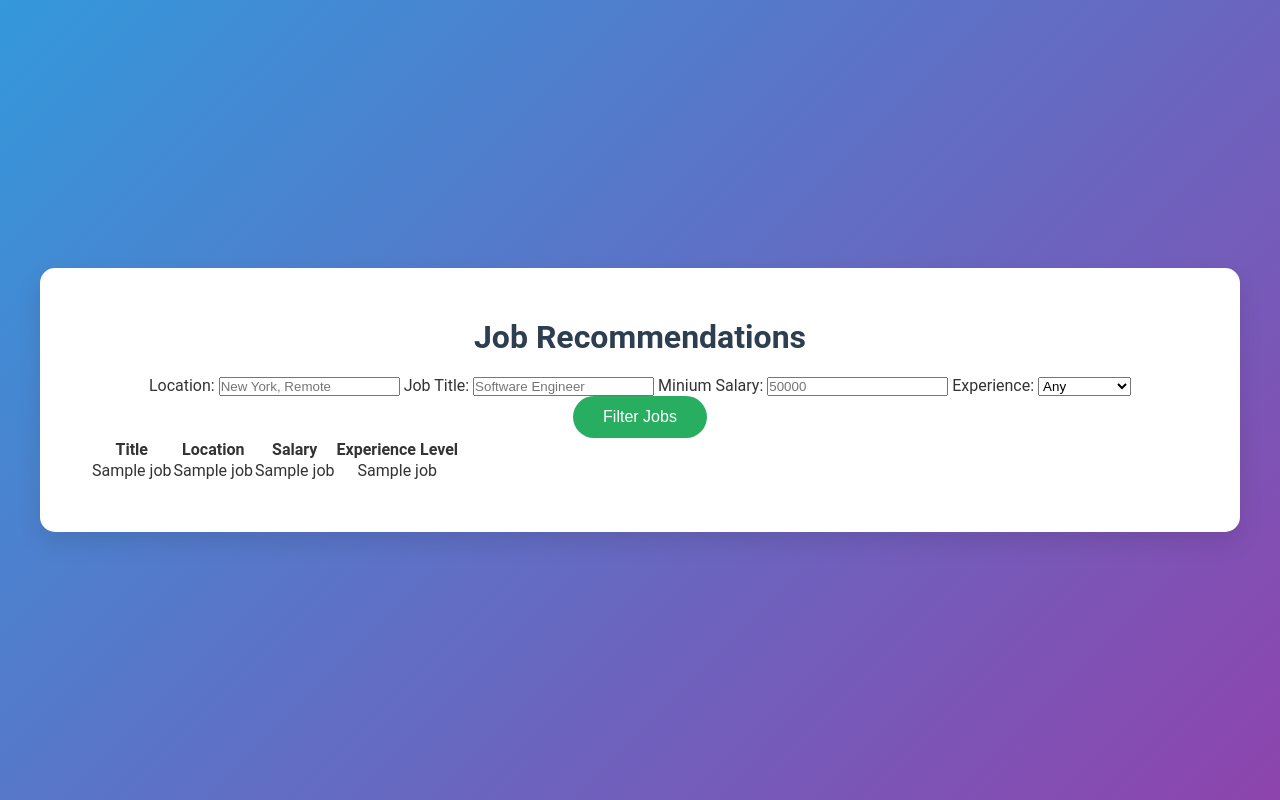
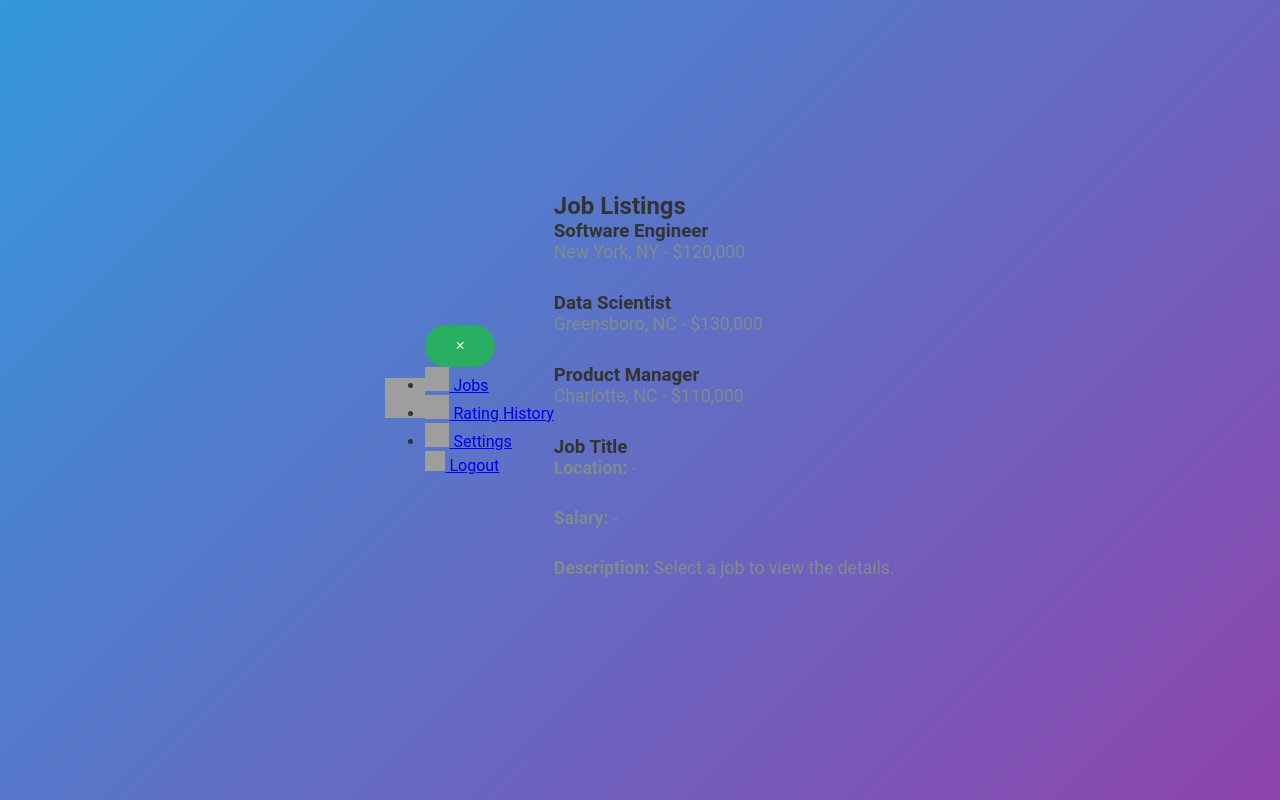
Before and after one commit to saJuarez/Capstone-Project, a Flask app: page /jobs in a window 1280 px wide. Run offline with Flask 3, Linux system fonts and the light colour scheme; a database or web service that is not in the repository returns one stand-in record (values such as "Sample title"); some libraries are stand-ins or nearby versions; grey boxes are pictures that could not be loaded.

Commit message:
Update jobs html with script

```diff
--- a/templates/jobs.html
+++ b/templates/jobs.html
@@ -2,56 +2,137 @@
 <html lang="en">
 <head>
     <meta charset="UTF-8">
-        <meta name="viewport" content="width=device-width, initial-scale 1.0">
-        <title>Job Recommendations</title>
+    <meta name="viewport" content="width=device-width, initial-scale=1.0">
+    <title>Job Listing</title>
     <link rel="stylesheet" href="{{ url_for('static', filename='styles.css') }}">
 </head>
 <body>
-        <div class="container" style="max-width: 1200px;">
-            <h1>Job Recommendations</h1>
+    <!-- Side Menu -->
+    <div id="sidebar-icon" aria-label="Open side menu">
+        <img src="../static/images/icons/sidebar-icon.svg" alt="Menu icon" width="40" height="40">
+    </div>
 
-            <form action="/jobs" method="POST">
-                <label for="location">Location:</label>
-                <input type="text" id="location" name="location" placeholder="New York, Remote">
+    <nav id="side-menu" aria-label="Sidebar navigation">
+        <button id="close-menu" aria-label="Close side menu">&times;</button>
+        <ul>
+            <li>
+                <a href="#">
+                    <img src="../static/images/icons/suitcase-icon.svg" alt="Jobs icon" width="24" height="24">
+                    Jobs
+                </a>
+            </li>
+            <li>
+                <a href="#" id="view-history-link">
+                    <img src="../static/images/icons/history-icon.svg" alt="Rating history icon" width="24" height="24">
+                    Rating History
+                </a>
+            </li>
 
-                <label for="job-title">Job Title:</label>
-                <input type="text" id="job-title" name="title" placeholder="Software Engineer">
+            <!-- Feedback History Section -->
+            <section id="history-section" style="display: none;">
+                <h2>Your Feedback History</h2>
+                <div id="history-container">
+                    <!-- Feedback history will be dynamically loaded here -->
+                </div>
+            </section>
 
-                <label for="salary-min">Minium Salary:</label>
-                <input type="number" id="salary-min" name="salary" placeholder="50000">
+            <li>
+                <a href="#">
+                    <img src="../static/images/icons/settings-icon.svg" alt="Settings icon" width="24" height="24">
+                    Settings
+                </a>
+            </li>
+        </ul>
+        <a href="#" id="logout-button">
+            <img src="../static/images/icons/logout-icon.svg" alt="Logout icon" width="20" height="20">
+            Logout
+        </a>
+    </nav>
 
-                <label for="experience">Experience:</label>
-                <select id="experience" name="experience_level">
-                    <option value="">Any</option>
-                    <option value="entry">Entry-level</option>
-                    <option value="mid">Mid-level</option>
-                    <option value="senior">Senior-level</option>
-                </select>
-                <button type="submit">Filter Jobs</button>
-            </form>
+    <div class="job-container">
+        <!-- Job Listings Sidebar -->
+        <div class="job-listings">
+            <h2>Job Listings</h2>
 
-            <div id="results">
-                <table>
-                <thead>
-                    <tr>
-                        <th>Title</th>
-                        <th>Location</th>
-                        <th>Salary</th>
-                        <th>Experience Level</th>
-                    </tr>
-                </thead>
-                <tbody>
-                    {% for item in results %}
-                    <tr>
-                        <td>{{ item[1] }}</td>
-                        <td>{{ item[2] }}</td>
-                        <td>{{ item[3] }}</td>
-                        <td>{{ item[4] }}</td>
-                    </tr>
-                    {% endfor %}
-                </tbody>
-                </table>
+            <!-- Example Job 1 -->
+            <div class="job-listing" onclick="showJobDetails(1)">
+                <h3>Software Engineer</h3>
+                <p>New York, NY - $120,000</p>
+            </div>
+
+            <!-- Example Job 2 -->
+            <div class="job-listing" onclick="showJobDetails(2)">
+                <h3>Data Scientist</h3>
+                <p>Greensboro, NC - $130,000</p>
+            </div>
+
+            <!-- Example Job 3 -->
+            <div class="job-listing" onclick="showJobDetails(3)">
+                <h3>Product Manager</h3>
+                <p>Charlotte, NC - $110,000</p>
             </div>
         </div>
+
+        <!-- Job Details Section -->
+        <div class="job-details-section">
+            <div id="job-details" class="job-details-content">
+                <h3>Job Title</h3>
+                <p><strong>Location:</strong> - </p>
+                <p><strong>Salary:</strong> - </p>
+                <p><strong>Description:</strong> Select a job to view the details.</p>
+                <div class="apply-button" id="apply-button" style="display: none;">
+                    <a href="#" target="_blank">Apply</a>
+                </div>
+            </div>
+        </div>
+    </div>
+
+    <script>
+        function showJobDetails(jobId) {
+            const jobDetails = document.getElementById('job-details');
+            let content = '';
+
+            switch (jobId) {
+                case 1:
+                    content = `
+                        <h3>Software Engineer</h3>
+                        <p><strong>Location:</strong> New York, NY</p>
+                        <p><strong>Salary:</strong> $120,000</p>
+                        <p><strong>Description:</strong> Develop and maintain web applications.</p>
+                        <div class="apply-button">
+                            <a href="https://example.com/apply-software-engineer" target="_blank">Apply</a>
+                        </div>
+                    `;
+                    break;
+                case 2:
+                    content = `
+                        <h3>Data Scientist</h3>
+                        <p><strong>Location:</strong> Greensboro, NC</p>
+                        <p><strong>Salary:</strong> $130,000</p>
+                        <p><strong>Description:</strong> Analyze large datasets and build predictive models.</p>
+                        <div class="apply-button">
+                            <a href="https://example.com/apply-data-scientist" target="_blank">Apply</a>
+                        </div>
+                    `;
+                    break;
+                case 3:
+                    content = `
+                        <h3>Product Manager</h3>
+                        <p><strong>Location:</strong> Charlotte, NC</p>
+                        <p><strong>Salary:</strong> $110,000</p>
+                        <p><strong>Description:</strong> Manage product development and strategy.</p>
+                        <div class="apply-button">
+                            <a href="https://example.com/apply-product-manager" target="_blank">Apply</a>
+                        </div>
+                    `;
+                    break;
+            }
+
+            jobDetails.innerHTML = content;
+            jobDetails.style.display = 'block';
+        }
+    </script>
+ <script src="{{ url_for('static', filename='script.js') }}"></script>
+
 </body>
 </html>
```
Lines whose indentation alone changed are shown as unchanged.
